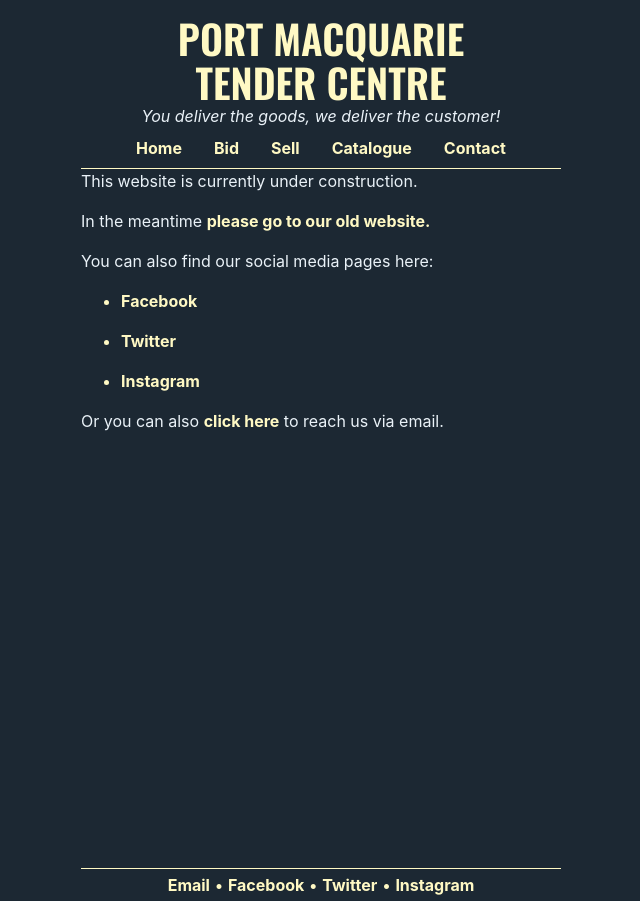
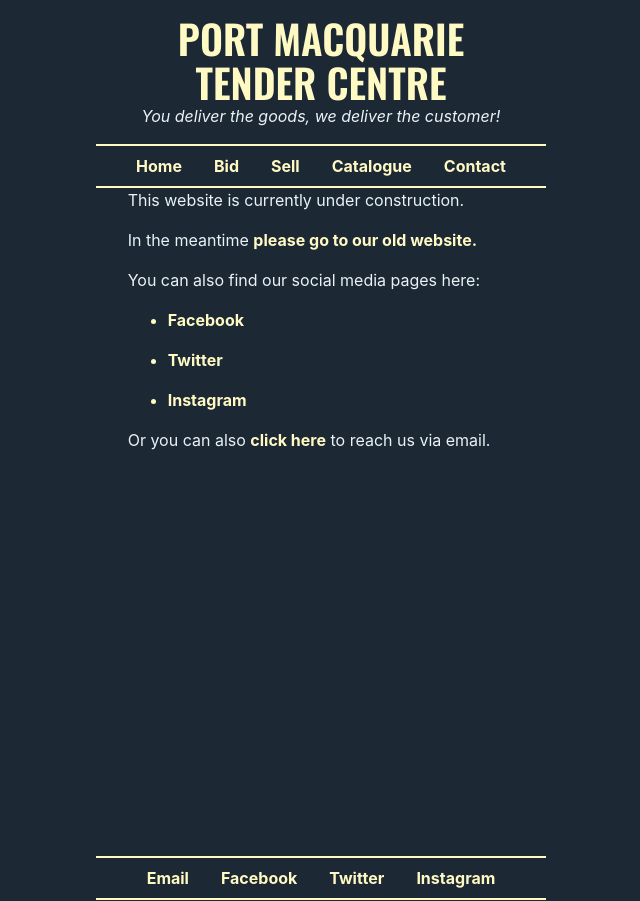
Before and after one commit to tendercentre/tendercentre.github.io, a Jekyll site: the page built from index.md, in a window 1280 px wide. Shown: the whole page, without its empty margins (319-959 px from the left). Built offline with Jekyll 4.4.1, drawn with Linux system fonts in a browser that asks for light colours; nearby versions of some CDN libraries.

Commit message:
Even more styling changes

```diff
--- a/_layouts/default.html
+++ b/_layouts/default.html
@@ -23,7 +23,7 @@
             <p id="site-tagline">You deliver the goods, we deliver the customer!</p>
         </div>
 
-        <ul class="nav justify-content-center">
+        <ul class="nav justify-content-center flex-wrap">
             <li class="nav-item">
                 <a class="nav-link" href="/">Home</a>
             </li>
@@ -42,23 +42,22 @@
         </ul>
     </header>
 
-    <hr />
+    <div class="container-fluid">
+        <div class="content">
+            <div class="row justify-content-center">
+                <div class="col-10 col-sm-8 col-md-6 col-lg-5 col-xl-4">
+                {{ content }}
+                </div>
+            </div>
+        </div>
+    </div>
 
-    <div class="container">
-        <div class="content">
-            {{ content }}
-        </div>
-        <!-- /.content -->
-    </div>
-    <!-- /.container -->
-
-    <footer class="footer">
-        <div class="container">
-            <hr />
-            <a href="mailto:hello@pmtc.com.au">Email</a> &bull;
-            <a href="https://facebook.com/tendercentre">Facebook</a> &bull;
-            <a href="https://twitter.com/_tendercentre">Twitter</a> &bull;
-            <a href="https://instagram.com/tendercentre">Instagram</a>
+    <footer class="footer justify-content-center">
+        <div class="d-flex justify-content-center flex-wrap">
+            <a class="nav-link" href="mailto:hello@pmtc.com.au">Email</a>
+            <a class="nav-link" href="https://facebook.com/tendercentre">Facebook</a>
+            <a class="nav-link" href="https://twitter.com/_tendercentre">Twitter</a>
+            <a class="nav-link" href="https://instagram.com/tendercentre">Instagram</a>
         </div>
     </footer>
     <!-- jQuery first, then Tether, then Bootstrap JS. -->
--- a/css/main.css
+++ b/css/main.css
@@ -4,7 +4,6 @@ html {
   background: #1c2833;
   min-height: 100%;
   position: relative;
-  font-size: 1em;
   }
 
 body {
@@ -19,15 +18,57 @@ h1, h2, h3, h4, h5, h6 {
   text-transform: uppercase;
   }
 
-.content {
-  margin: 0 auto;
-  max-width: 30em;
+img {
+  max-width: 100%;
+  vertical-align: middle;
   }
 
-/* Images */
-img { max-width: 100%;
-vertical-align: middle;
+/* Site branding styling */
+header {
+  text-align: center;
+  }
+
+#site-title {
+  margin-top: 1rem;
+  margin-bottom: 0;
+  }
+
+#site-tagline {
+  margin-top: 0;
+  font-style: italic;
+  }
+
+/* Nav menu styling */
+.nav {
+  max-width: 450px;
+  margin: auto;
+  border-top: 2px solid #fff9c4;
+  border-bottom: 2px solid #fff9c4;
+  }
+
+/* Footer styling */
+footer {
+  color: #fff9c4;
+  text-align: center;
+  position: absolute;
+  bottom: 0;
+  width: 100%;
+  }
+
+footer div {
+  border-top: 2px solid #fff9c4;
+  border-bottom: 2px solid #fff9c4;
+  max-width: 450px;
+  margin: auto;
 }
+
+footer div a:visited {
+  color: #fff9c4;
+  }
+
+footer div a:hover {
+  color: #fff9c4;
+  }
 
 /* Change colour of bullets */
 ul li {
@@ -49,42 +90,8 @@ a:hover {
   text-decoration: none;
   }
 
-/* Site branding styling */
-header {
-  text-align: center;
-  }
-
-#site-title {
-  margin-top: 1rem;
-  margin-bottom: 0;
-  }
-
-#site-tagline {
-  margin: 0;
-  font-style: italic;
-  }
-
-/* Nav menu styling */
-nav {
-  display: block;
-  color: #fff9c4;
-  font-weight: bold;
-  }
-
-
-/* Footer styling */
-hr {
-  max-width: 30em;
+/* Stop line width going past 66 character */
+.row {
   margin: auto;
-  border-top: 1px solid #fff9c4;
-  padding: 0; }
-
-.footer {
-  color: #fff9c4;
-  text-align: center;
-  position: absolute;
-  bottom: 0;
-  width: 100%;
-  height: 2em;
-  line-height: 2em;
+  max-width: 1600px;
 }
```
